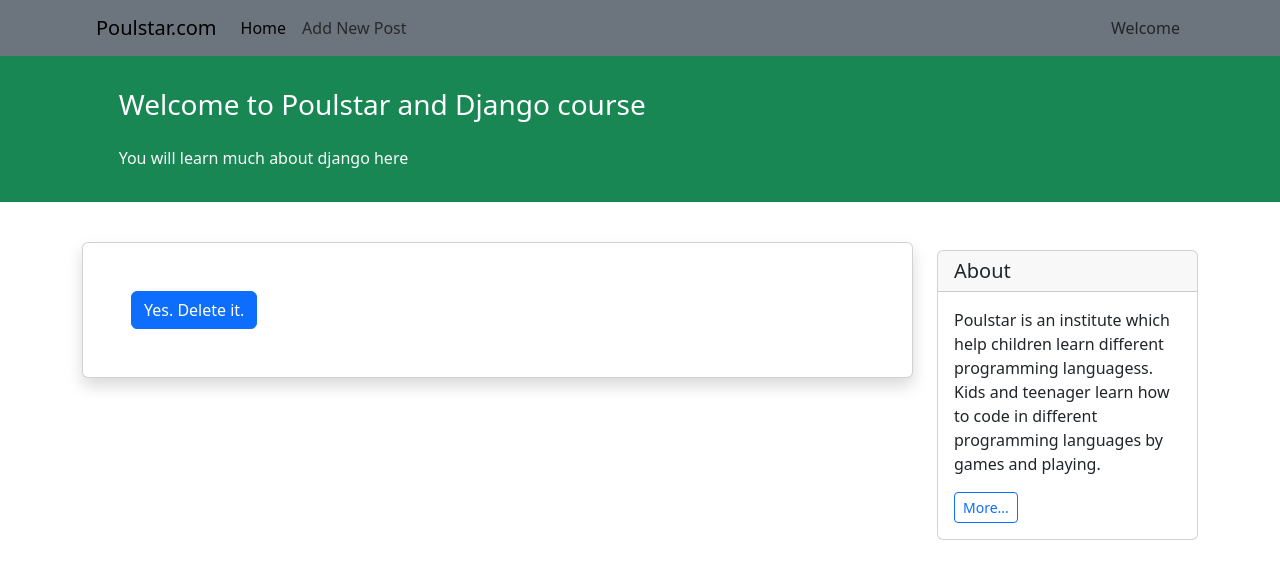
After one commit to mohammadpmf/term6_mon_wed_proj1, a Django app: page /delete/1/ in a window 1280 px wide. The commit adds this page. Shown: the top 579 px of the page. Run offline with Django 5.2, Linux system fonts and the light colour scheme; data comes from the database, SQL or seed files in the repository; both versions use the stored data as it was after the commit; some libraries are stand-ins or nearby versions.

Commit message:
delete added

```diff
--- /dev/null
+++ b/blog/templates/delete_post.html
@@ -0,0 +1,15 @@
+{% extends "base.html" %}
+
+{% block title %}
+پاک کردن پست {{ post.title }}
+{% endblock title %}
+
+
+{% block content %}
+<div class="card shadow my-3 p-5">
+    <form method="POST">
+        {% csrf_token %}
+        <button type="submit" class="btn btn-primary">Yes. Delete it.</button>
+    </form>
+</div>
+{% endblock content %}
--- a/blog/templates/new_post.html
+++ b/blog/templates/new_post.html
@@ -8,7 +8,6 @@
 {% block content %}
 <div class="card shadow my-3 p-5">
     <h3>Add new Post:</h3>
-    {{ user }}
     <form method="POST">
         {% csrf_token %}
         <table>
--- a/blog/templates/post_detail.html
+++ b/blog/templates/post_detail.html
@@ -1,6 +1,6 @@
 {% extends "base.html" %}
 {% block title %}
-جزییات یک پست
+جزییات پست {{ post.title }}
 {% endblock title %}
 {% block content %}
 <div class="card shadow my-3 p-5">
@@ -11,6 +11,8 @@
     </p>
     <p class="small text-muted">Writer: {{ post.author }}</p>
     <p class="small text-muted mt">Last modified on: {{ post.datetime_modified }}</p>
+    <a href="">Update {{ post.title }}</a>
+    <a href="{% url 'delete' post.id %}">Delete {{ post.title }}</a>
 </div>
 
 <div class="card shadow my-3 p-5">
--- a/blog/urls.py
+++ b/blog/urls.py
@@ -5,4 +5,5 @@
     path('', views.show_all_posts, name='home'),
     path('new_post/', views.new_post, name='new_post'),
     path('detail/<int:pk>/', views.detail, name='detail'),
+    path('delete/<int:pk>/', views.delete, name='delete'),
 ]
--- a/blog/views.py
+++ b/blog/views.py
@@ -26,3 +26,13 @@
         'post': post
     }
     return render(request, 'post_detail.html', context)
+
+def delete(request, pk):
+    post = get_object_or_404(BlogPost, pk=pk)
+    context = {
+        'post': post
+    }
+    if request.method=='POST':
+        post.delete()
+        return redirect('home')
+    return render(request, 'delete_post.html', context)
--- a/templates/base.html
+++ b/templates/base.html
@@ -1,10 +1,13 @@
+{% load static %}
+
 <!doctype html>
 <html lang="en">
 <head>
     <meta charset="utf-8">
     <meta name="viewport" content="width=device-width, initial-scale=1">
     <!-- Bootstrap CSS -->
-    <link rel="stylesheet" href="https://cdn.jsdelivr.net/npm/bootstrap@4.0.0/dist/css/bootstrap.min.css" integrity="sha384-Gn5384xqQ1aoWXA+058RXPxPg6fy4IWvTNh0E263XmFcJlSAwiGgFAW/dAiS6JXm" crossorigin="anonymous">
+    {% comment %} <link rel="stylesheet" href="https://cdn.jsdelivr.net/npm/bootstrap@4.0.0/dist/css/bootstrap.min.css" integrity="sha384-Gn5384xqQ1aoWXA+058RXPxPg6fy4IWvTNh0E263XmFcJlSAwiGgFAW/dAiS6JXm" crossorigin="anonymous"> {% endcomment %}
+    <link rel="stylesheet" href="{% static 'css/bootstrap.min.css' %}">
     <title>{% block title %}{% endblock title %}</title>
 </head>
 <body>
@@ -61,9 +64,10 @@
     </div>
 </div>
 
-<script src="https://code.jquery.com/jquery-3.2.1.slim.min.js" integrity="sha384-KJ3o2DKtIkvYIK3UENzmM7KCkRr/rE9/Qpg6aAZGJwFDMVNA/GpGFF93hXpG5KkN" crossorigin="anonymous"></script>
+<!-- <script src="https://code.jquery.com/jquery-3.2.1.slim.min.js" integrity="sha384-KJ3o2DKtIkvYIK3UENzmM7KCkRr/rE9/Qpg6aAZGJwFDMVNA/GpGFF93hXpG5KkN" crossorigin="anonymous"></script>
 <script src="https://cdn.jsdelivr.net/npm/popper.js@1.12.9/dist/umd/popper.min.js" integrity="sha384-ApNbgh9B+Y1QKtv3Rn7W3mgPxhU9K/ScQsAP7hUibX39j7fakFPskvXusvfa0b4Q" crossorigin="anonymous"></script>
-<script src="https://cdn.jsdelivr.net/npm/bootstrap@4.0.0/dist/js/bootstrap.min.js" integrity="sha384-JZR6Spejh4U02d8jOt6vLEHfe/JQGiRRSQQxSfFWpi1MquVdAyjUar5+76PVCmYl" crossorigin="anonymous"></script>
+<script src="https://cdn.jsdelivr.net/npm/bootstrap@4.0.0/dist/js/bootstrap.min.js" integrity="sha384-JZR6Spejh4U02d8jOt6vLEHfe/JQGiRRSQQxSfFWpi1MquVdAyjUar5+76PVCmYl" crossorigin="anonymous"></script> -->
+<script src="{% static 'js/bootstrap.min.js' %}"> </script>
 
 </body>
 </html>
```
Also changed, not shown: db.sqlite3.
